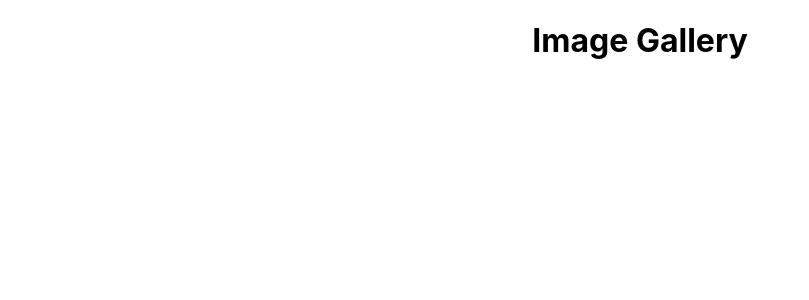
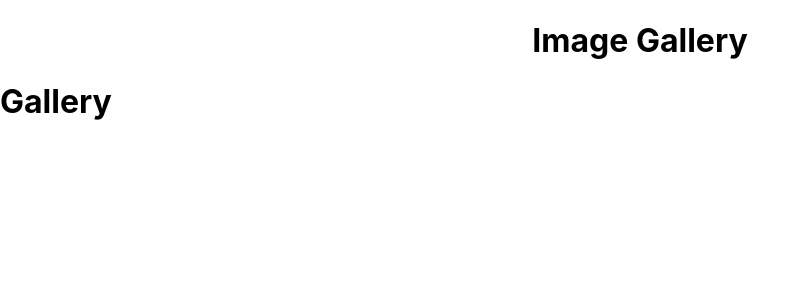
Before and after one commit to SebastianSloma/gallery_react, a React (Create React App) app: page / in a window 1280 px wide. Shown: the top 300 px of the page, without its empty margins (0-809 px from the left). Built offline with nearby package versions, Linux system fonts and the light colour scheme.

Commit message:
added gallery.js

```diff
--- a/src/App.js
+++ b/src/App.js
@@ -1,12 +1,14 @@
-import React from 'react'
+import React from 'react';
 import './App.css';
+import Gallery from './Gallery';
 
 function App() {
-  return (
-    <>
-    <h1 style={{textAlign:'center'}}>Image Gallery</h1>
-    </>
-  );
+	return (
+		<>
+			<h1 style={{ textAlign: 'center' }}>Image Gallery</h1>
+			<Gallery />
+		</>
+	);
 }
 
 export default App;
--- /dev/null
+++ b/src/Gallery.js
@@ -0,0 +1,9 @@
+import React from "react";
+
+const Gallery =()=>{
+    return(
+        <h1>Gallery</h1>
+    )
+}
+
+export default Gallery
```
